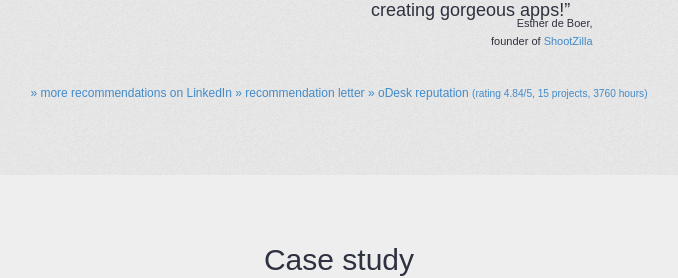
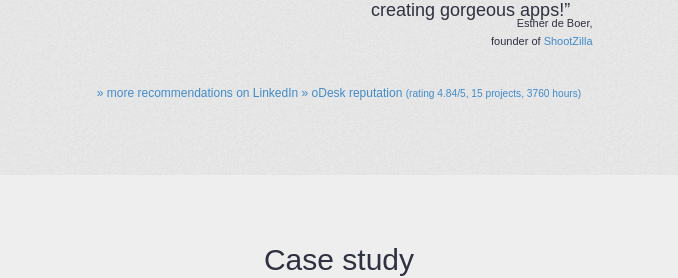
Before and after one commit to WojtekKruszewski/WojtekKruszewski.github.io, a Jekyll site: the page built from index.html, in a window 1280 px wide. Shown: the part 702-980 px from the top of the page, without its empty margins (301-979 px from the left). Built offline with Jekyll 4.4.1, drawn with Linux system fonts in a browser that asks for light colours.

Commit message:
Remove recommendation letter link

```diff
--- a/index.html
+++ b/index.html
@@ -54,7 +54,6 @@ body_class: home
     </li>
   </ul>
   <a href='http://www.linkedin.com/in/wkruszewski' target='_blank' class="text-nowrap">» more recommendations on LinkedIn</a>
-  <a href='https://docs.google.com/open?id=0Bw3md9RnxwSpTFdRMTRlaGJRLWljdTVCQnY0dFRzUQ' target='_blank' class="text-nowrap">» recommendation letter</a>
   <a href='http://odesk.oxos.pl' target='_blank' class="text-nowrap"> » oDesk reputation <small>(rating 4.84/5, 15 projects, 3760 hours)</small> </a>
 </div>
 </div>
```
